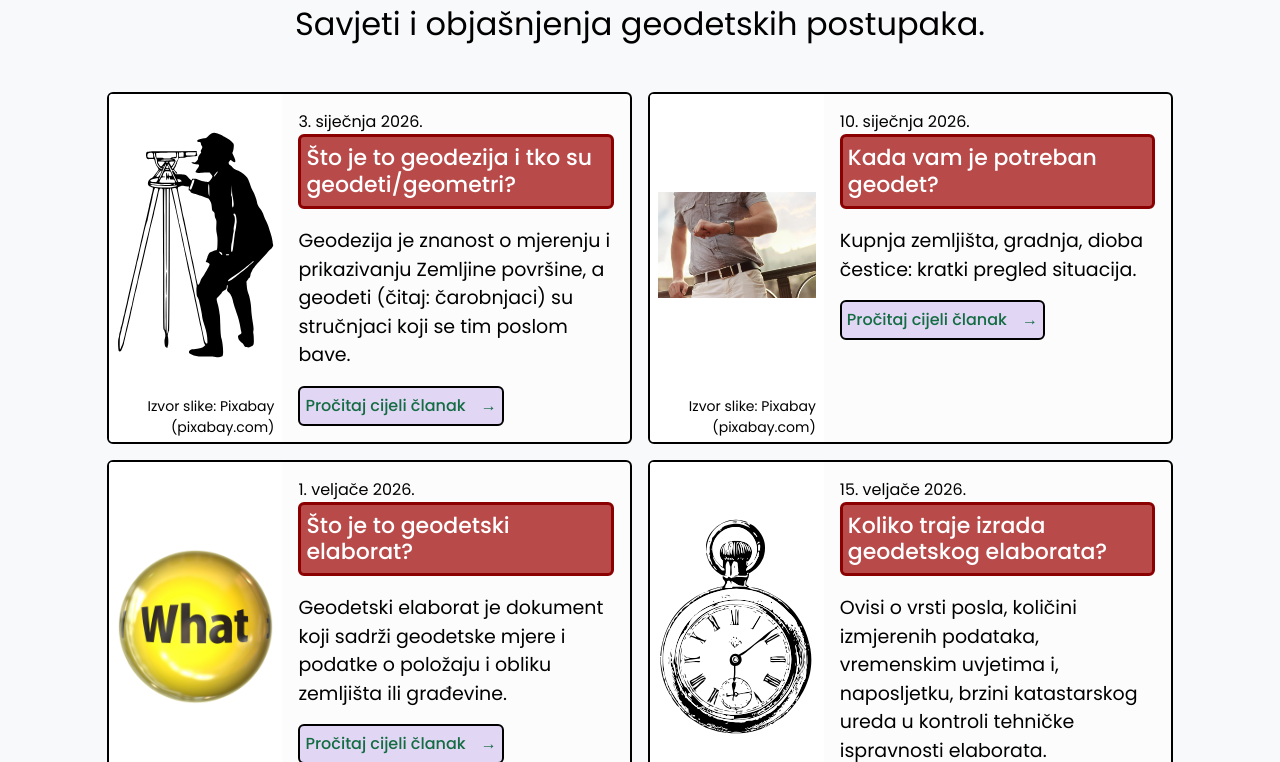
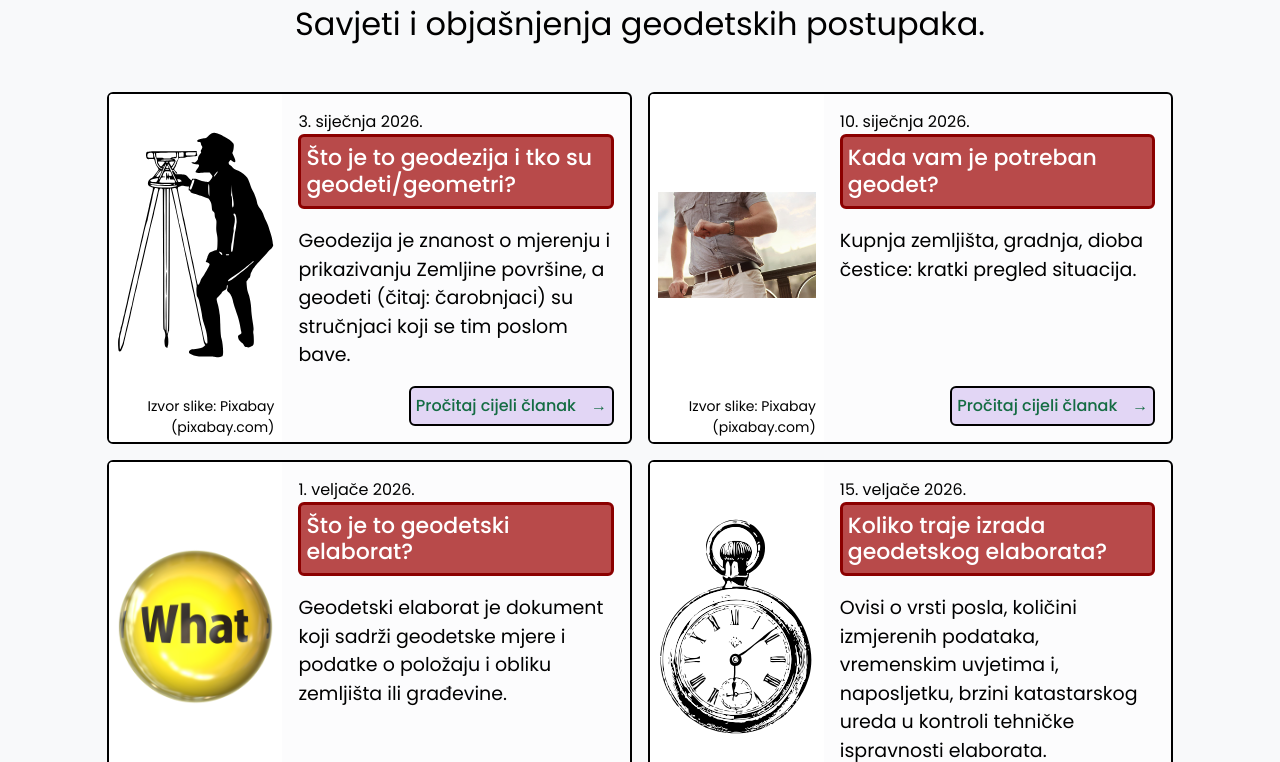
Before and after one commit to PatrikPazin/front-6_Moja_stranica_Patrik, a React (Create React App) app: page / in a window 1280 px wide. Shown: the part 2538-3300 px from the top of the page. Built offline with nearby package versions, Linux system fonts and the light colour scheme.

Commit message:
Blog: gumb članka u donjem desnom uglu kartice
Co-Authored-By: Claude Sonnet 5.5 <noreply@anthropic.com>

```diff
--- a/src/components/Blog.js
+++ b/src/components/Blog.js
@@ -56,7 +56,7 @@ function Post({ clanak, id, aktivan, podijeljeno, onOtvori }) {
             <Izvor tekst={clanak.izvor} razmak="mt-0 px-2 pb-1" />
           </div>
         )}
-        <div className={clanak.bezSlike ? "col-12 card-body d-flex flex-column text-center" : "col-12 col-sm-8 card-body"}>
+        <div className={clanak.bezSlike ? "col-12 card-body d-flex flex-column text-center" : "col-12 col-sm-8 card-body d-flex flex-column"}>
           {/* bez slike: naslov na vrhu u sredini */}
           {clanak.bezSlike && naslov}
           {/* članci bez datuma (opisi poslova) ga ne prikazuju */}
@@ -70,7 +70,7 @@ function Post({ clanak, id, aktivan, podijeljeno, onOtvori }) {
 
           <button
             id={`gumb-clanka-${id}`}
-            className={"btn btn-outline-success gumb-clanak d-inline-flex mt-auto " + (clanak.bezSlike ? "align-self-center" : "align-self-start")}
+            className="btn btn-outline-success gumb-clanak d-inline-flex mt-auto align-self-end" // donji desni ugao kartice
             aria-haspopup={podijeljeno ? undefined : "dialog"}
             aria-current={aktivan ? "true" : undefined}
             onClick={onOtvori}
```
